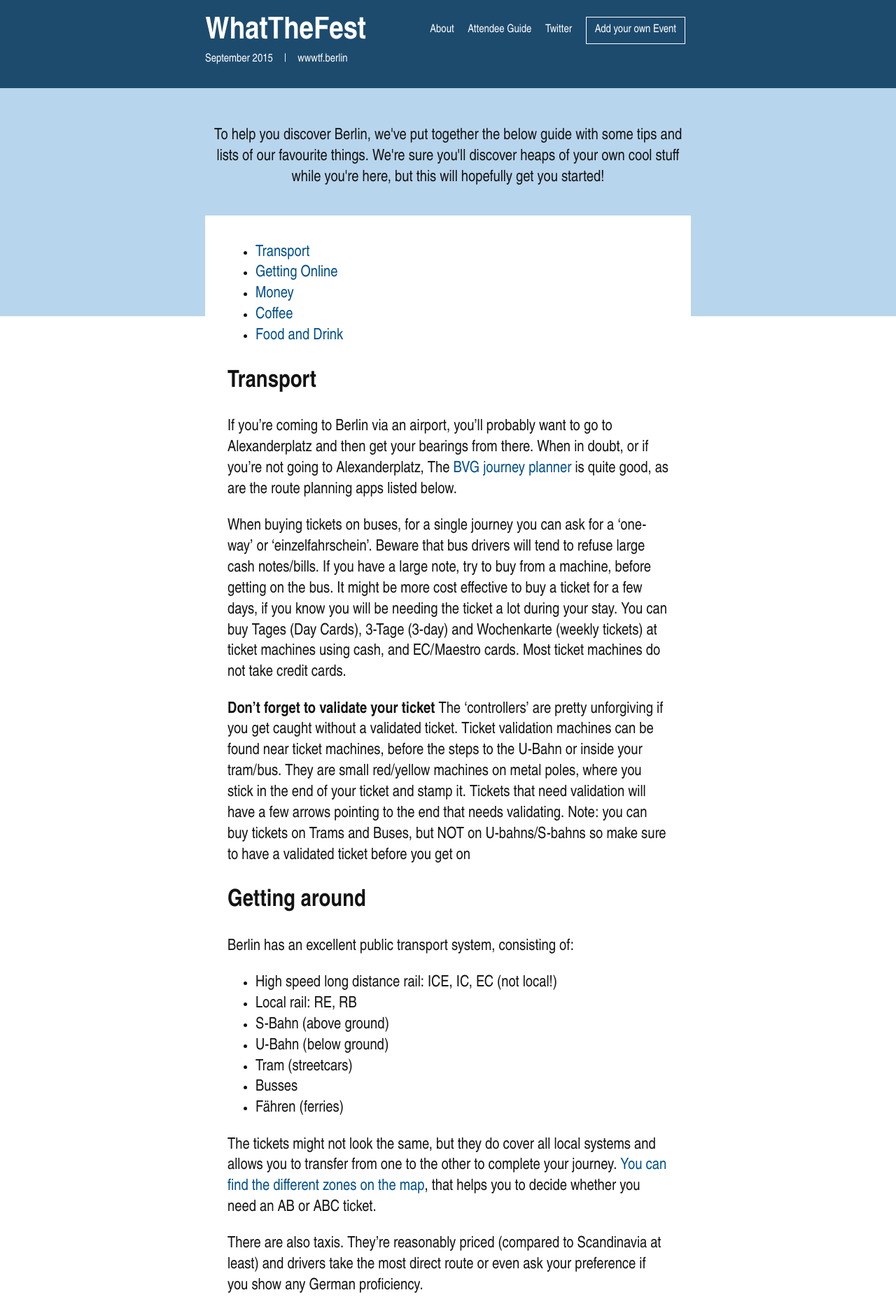
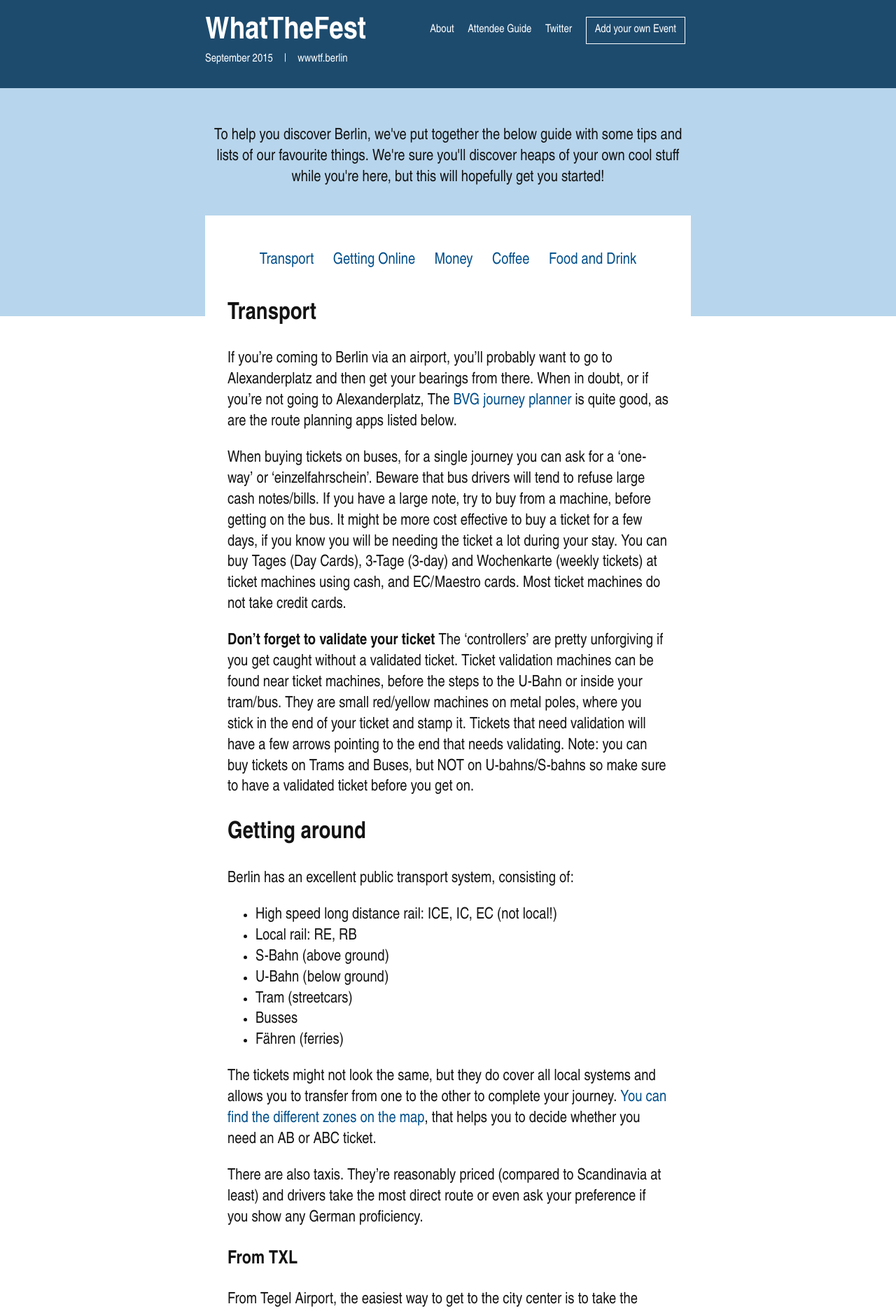
Before and after one commit to jsconf/wwwtf.berlin, a Jekyll site: the page built from welcome/index.md, in a window 1280 px wide. Shown: the top 1874 px of the page at 70% size. Built offline with Jekyll 4.4.1, drawn with Linux system fonts in a browser that asks for light colours; nearby versions of some CDN libraries.

Commit message:
style subnav list

```diff
--- a/_sass/_base.scss
+++ b/_sass/_base.scss
@@ -161,6 +161,19 @@ a {
   background-color: lighten($color_main, 55%);
 }
 
+.subnav {
+  list-style: none;
+  padding-left: 0;
+  text-align: center;
+  li {
+    display: inline-block;
+    a {
+      display: block;
+      padding: .5em;
+    }
+  }
+}
+
 .icon-plus {
   width: 15px;
   height: 15px;
--- a/welcome/index.md
+++ b/welcome/index.md
@@ -6,13 +6,15 @@ class: pull-up-content--text
 ---
 
 <a name="top"></a>
-<ul>
+
+<ul class="subnav">
 <li><a href="#transport">Transport</a></li>
 <li><a href="#gettingonline">Getting Online</a></li>
 <li><a href="#money">Money</a></li>
 <li><a href="#coffee">Coffee</a></li>
 <li><a href="#fooddrink">Food and Drink</a></li>
 </ul>
+
 
 ## <a name="transport"></a>Transport
 
@@ -21,7 +23,7 @@ If you're coming to Berlin via an airport, you'll probably want to go to Alexand
 When buying tickets on buses, for a single journey you can ask for a 'one-way' or 'einzelfahrschein'. Beware that bus drivers will tend to refuse large cash notes/bills. If you have a large note, try to buy from a machine, before getting on the bus. It might be more cost effective to buy a ticket for a few days, if you know you will be needing the ticket a lot during your stay. You can buy Tages (Day Cards), 3-Tage (3-day) and Wochenkarte (weekly tickets) at ticket machines using cash, and EC/Maestro cards. Most ticket machines do not take credit cards.
 
 **Don't forget to validate your ticket**
-The 'controllers' are pretty unforgiving if you get caught without a validated ticket. Ticket validation machines can be found near ticket machines, before the steps to the U-Bahn or inside your tram/bus. They are small red/yellow machines on metal poles, where you stick in the end of your ticket and stamp it. Tickets that need validation will have a few arrows pointing to the end that needs validating. Note: you can buy tickets on Trams and Buses, but NOT on U-bahns/S-bahns so make sure to have a validated ticket before you get on
+The 'controllers' are pretty unforgiving if you get caught without a validated ticket. Ticket validation machines can be found near ticket machines, before the steps to the U-Bahn or inside your tram/bus. They are small red/yellow machines on metal poles, where you stick in the end of your ticket and stamp it. Tickets that need validation will have a few arrows pointing to the end that needs validating. Note: you can buy tickets on Trams and Buses, but NOT on U-bahns/S-bahns so make sure to have a validated ticket before you get on.
 
 ## Getting around
 
```
